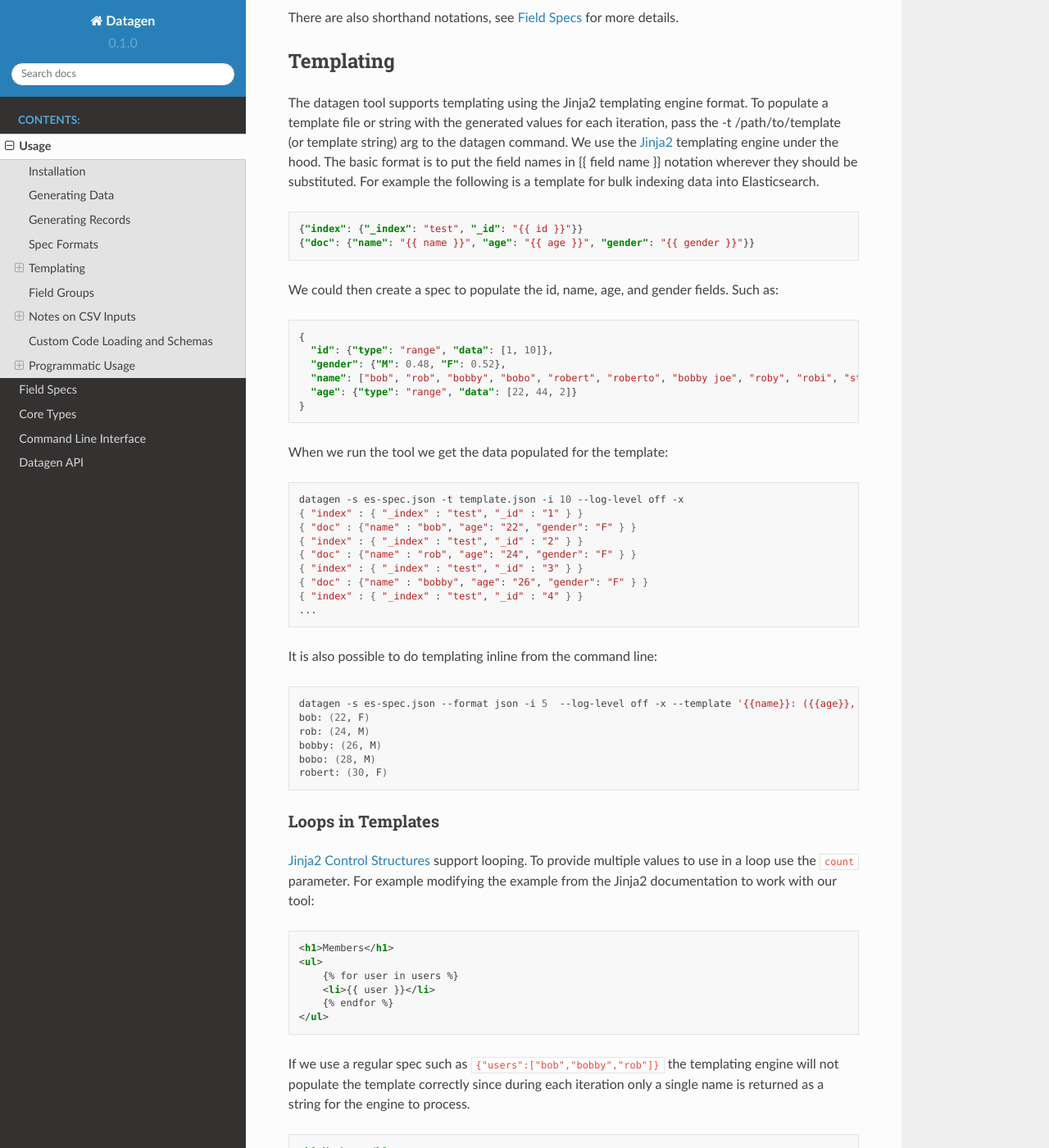
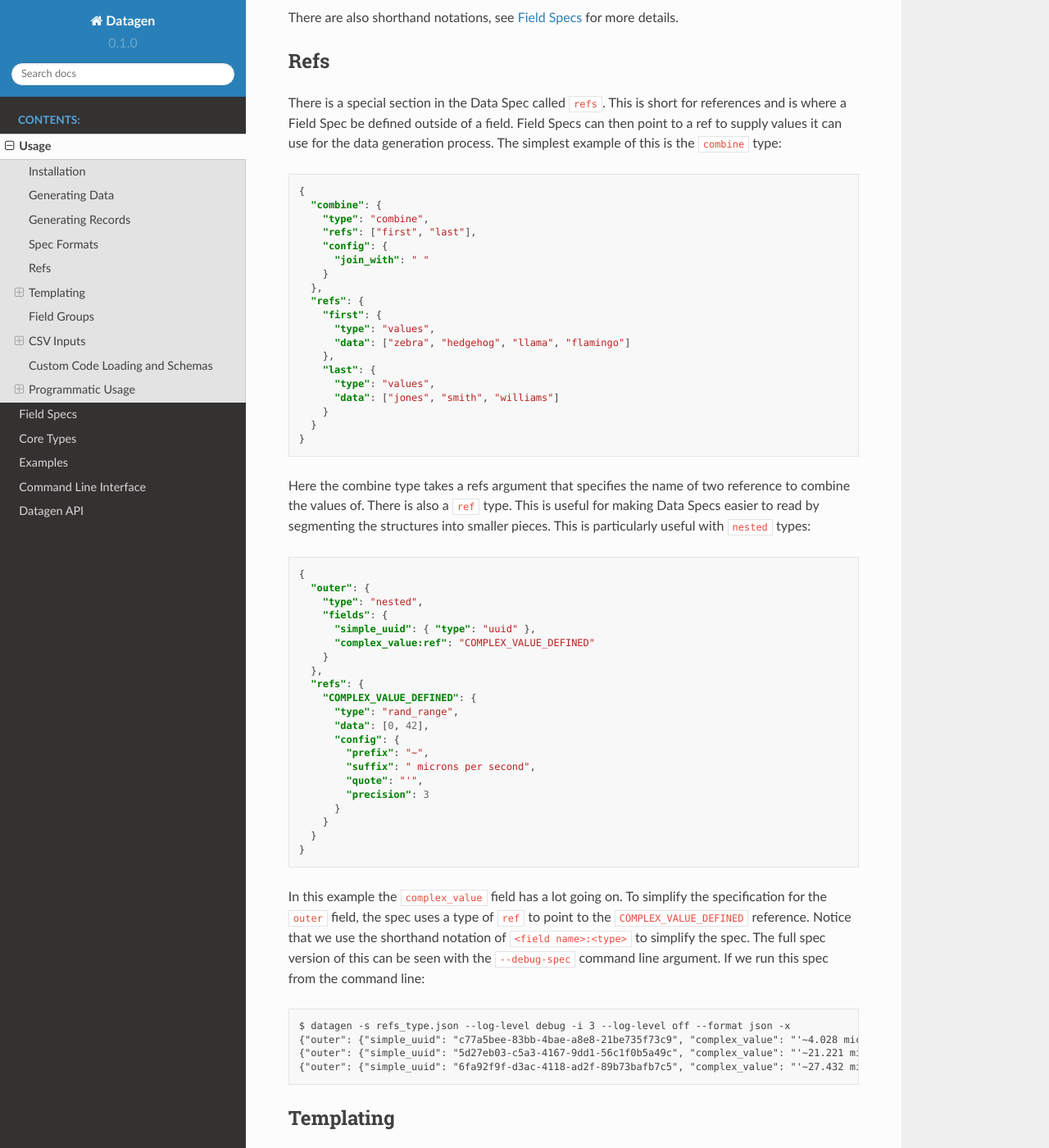
Before and after one commit to bbux-dev/datacraft, a Sphinx documentation site: the page built from docs/source/usage.rst, in a window 1280 px wide and 1400 px high, scrolled down 2205 px. Shown: the whole window at 82% size. Built offline with Sphinx 7.4.7 and the Read the Docs theme 2.0.0, drawn with Linux system fonts in a browser that asks for light colours; some of the changed text lies outside the part shown.

Commit message:
Added new README and examples

```diff
--- a/docs/source/coretypes.rst
+++ b/docs/source/coretypes.rst
@@ -32,6 +32,8 @@ date
 ----
 
 .. automodule:: datagen.supplier.core.date
+
+.. _csv_core_types:
 
 csv
 ---
--- a/docs/source/usage.rst
+++ b/docs/source/usage.rst
@@ -111,6 +111,76 @@ is supported is YAML:
         cast: int
 
 There are also shorthand notations, see :doc:`fieldspecs` for more details.
+
+Refs
+----------
+
+There is a special section in the Data Spec called ``refs``.  This is short for references and is where a Field
+Spec be defined outside of a field.  Field Specs can then point to a ref to supply values it can use for the data
+generation process.  The simplest example of this is the ``combine`` type:
+
+.. code-block:: json
+
+    {
+      "combine": {
+        "type": "combine",
+        "refs": ["first", "last"],
+        "config": {
+          "join_with": " "
+        }
+      },
+      "refs": {
+        "first": {
+          "type": "values",
+          "data": ["zebra", "hedgehog", "llama", "flamingo"]
+        },
+        "last": {
+          "type": "values",
+          "data": ["jones", "smith", "williams"]
+        }
+      }
+    }
+
+Here the combine type takes a refs argument that specifies the name of two reference to combine the values of. There
+is also a ``ref`` type. This is useful for making Data Specs easier to read by segmenting the structures into smaller
+pieces.  This is particularly useful with ``nested`` types:
+
+.. code-block:: json
+
+    {
+      "outer": {
+        "type": "nested",
+        "fields": {
+          "simple_uuid": { "type": "uuid" },
+          "complex_value:ref": "COMPLEX_VALUE_DEFINED"
+        }
+      },
+      "refs": {
+        "COMPLEX_VALUE_DEFINED": {
+          "type": "rand_range",
+          "data": [0, 42],
+          "config": {
+            "prefix": "~",
+            "suffix": " microns per second",
+            "quote": "'",
+            "precision": 3
+          }
+        }
+      }
+    }
+
+In this example the ``complex_value`` field has a lot going on.  To simplify the specification for the ``outer``
+field, the spec uses a type of ``ref`` to point to the ``COMPLEX_VALUE_DEFINED`` reference.  Notice that we use the
+shorthand notation of ``<field name>:<type>`` to simplify the spec.  The full spec version of this can be seen with the
+``--debug-spec`` command line argument. If we run this spec from the command line:
+
+.. code-block:: text
+
+    $ datagen -s refs_type.json --log-level debug -i 3 --log-level off --format json -x
+    {"outer": {"simple_uuid": "c77a5bee-83bb-4bae-a8e8-21be735f73c9", "complex_value": "'~4.028 microns per second'"}}
+    {"outer": {"simple_uuid": "5d27eb03-c5a3-4167-9dd1-56c1f0b5a49c", "complex_value": "'~21.221 microns per second'"}}
+    {"outer": {"simple_uuid": "6fa92f9f-d3ac-4118-ad2f-89b73bafb7c5", "complex_value": "'~27.432 microns per second'"}}
+
 
 Templating
 ----------
@@ -239,6 +309,8 @@ In the above spec the number of users created will be weighted so that half the
 half there are three or four. NOTE: It is important to make sure that the ``count`` param is equal to the maximum number
 that will be indexed. If it is less, then there will be empty line items whenever the num_users exceeds the count.
 
+.. _field_groups:
+
 Field Groups
 ------------
 
@@ -289,19 +361,12 @@ with the fields that should be output together.
      "name": "...",
      "tag": "...",
      "field_groups": {
-       "thirty_percent": {
-         "weight": 0.3,
-         "fields": ["id", "name"]
-       },
-       "two": {
-         "weight": 0.7,
-         "fields": ["id", "name", "tag"]
-       }
+       "0.3": ["id", "name"],
+       "0.7": ["id", "name", "tag"]
      }
    }
 
-The keys of the ``field_groups`` dictionary are arbitrary. The ``weight`` and ``fields`` element underneath are
-required.
+The keys of the ``field_groups`` must all be floating point numbers as strings.
 
 Running this example:
 
@@ -319,7 +384,8 @@ Running this example:
    {"id": 9, "name": "Fido", "tag": "Aloof"}
    {"id": 10, "name": "Fluffy", "tag": "Affectionate"}
 
-The final form is a variation on form 2. Here the ``field_groups`` value is a dictionary of name to fields list. i.e.:
+The final form is a variation on form 2. Here the ``field_groups`` value is a dictionary of name to fields list. This
+acts like the first form and the sets of fields are rotated through in turn.
 
 .. code-block:: json
 
@@ -333,8 +399,32 @@ The final form is a variation on form 2. Here the ``field_groups`` value is a di
      }
    }
 
-Notes on CSV Inputs
--------------------
+CSV Inputs
+----------
+
+Instead of hard coding large numbers of values into a Data Spec, these can be externalized using the one of the
+:ref:`csv<csv_core_types>` types. This requires a ``-d`` or ``--datadir`` argument when running from the command line
+to specify where the referenced csv files live. For example:
+
+.. code-block:: json
+
+    {
+      "cities": {
+        "type": "csv",
+        "config": {
+          "col": 1,
+          "datafile": "cities.csv",
+          "sample": true
+        }
+      }
+    }
+
+.. code-block:: shell
+
+    datagen -s spec.json -d dir_with_csvs --log-level off -i 3
+    New York
+    San Diego
+    Springfield
 
 Processing Large CSVs
 ^^^^^^^^^^^^^^^^^^^^^
@@ -511,7 +601,12 @@ second uses a dictionary that mirrors the JSON format.
 
    spec = spec_builder.build()
 
-An alternative is to have a spec as a dictionary:
+   # print single generated record
+   print(next(spec.generator(1)))
+   #{'email': 'zebra_dispatch@gmail.com'}
+
+
+An alternative is to have a spec as a dictionary that mirrors the JSON format:
 
 .. code-block:: python
 
@@ -546,6 +641,11 @@ An alternative is to have a spec as a dictionary:
 
    spec = datagen.parse_spec(raw_sepec)
 
+   # print single generated record
+   print(next(spec.generator(1)))
+   #{'email': 'zebra_fling@gmail.com'}
+
+
 Record Generator
 ^^^^^^^^^^^^^^^^
 
```
Also changed, not shown: other parts of docs/source/usage.rst (+6 -6 lines), README.md (added, +30 -0 lines), docs/historic/EXAMPLES.md (+1 -1 lines), docs/source/examples.rst (added, +217 -0 lines), docs/source/index.rst (+22 -0 lines).
